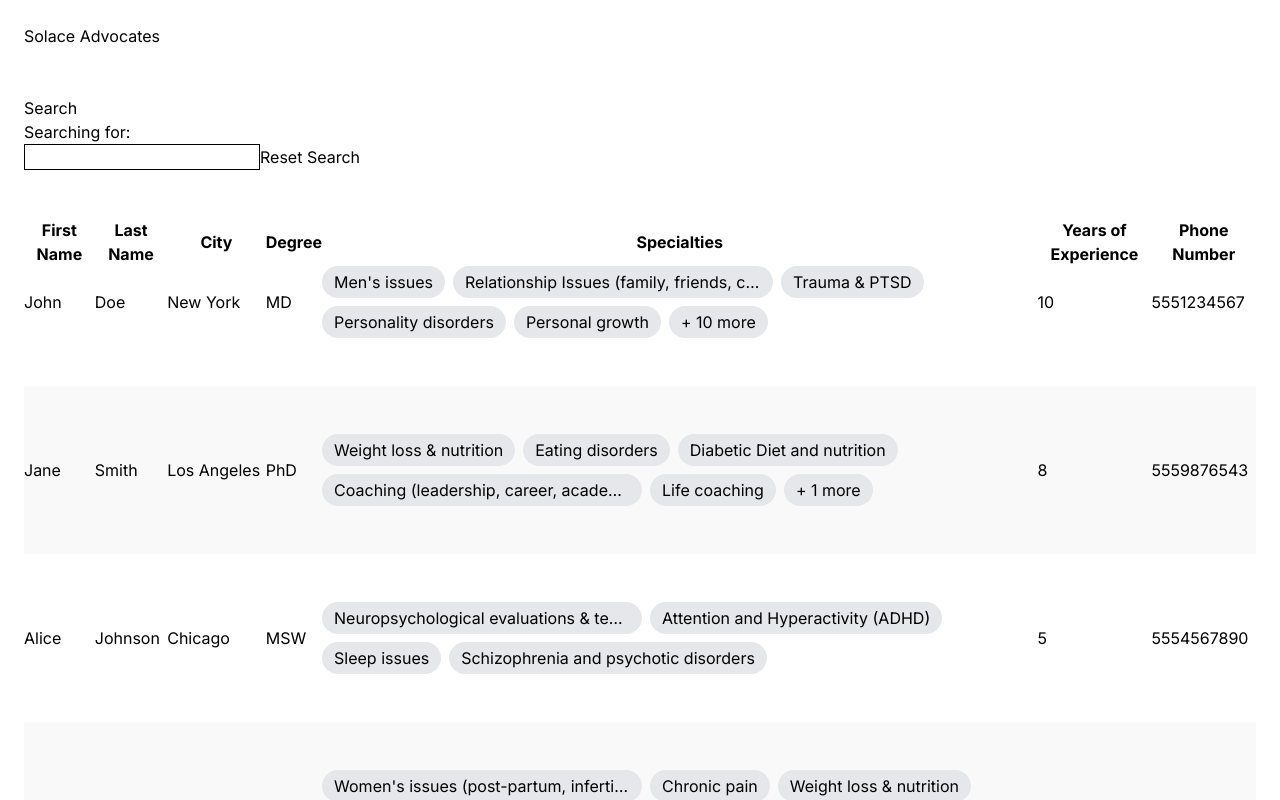
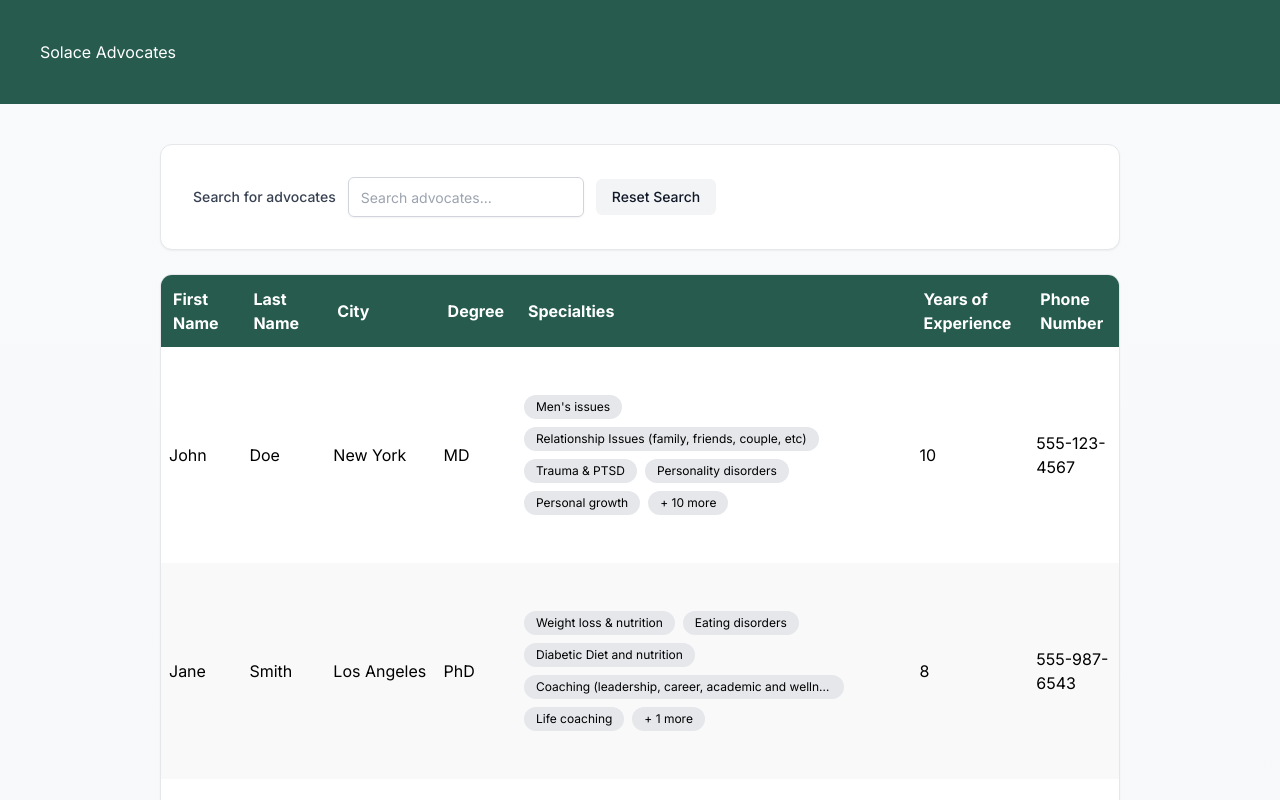
Before and after one commit to adrian-btw/solace-candidate-assignment-main, a Next.js app: page / in a window 1280 px wide. Shown: the top 800 px of the page. Built offline with nearby package versions, Linux system fonts and the light colour scheme.

Commit message:
Vibe-coded styling

```diff
--- a/src/app/components/AdvocateRow.tsx
+++ b/src/app/components/AdvocateRow.tsx
@@ -1,6 +1,7 @@
 import { Advocate } from "../types/advocate"
 import { AdvocateSpecialtiesCell } from "./AdvocateSpecialtiesCell"
 import { Badge } from "./common/Badge"
+import { PhoneNumber } from "./common/PhoneNumber"
 
 export interface AdvocateRowProps {
     advocate: Advocate
@@ -15,7 +16,7 @@ export const AdvocateRow = ({ advocate }: AdvocateRowProps) => {
             <td>{advocate.degree}</td>
             <td><AdvocateSpecialtiesCell specialties={advocate.specialties} maxDisplayed={5} /></td>
             <td>{advocate.yearsOfExperience}</td>
-            <td>{advocate.phoneNumber}</td>
+            <td><PhoneNumber number={advocate.phoneNumber} /></td>
         </>
     )
 }
--- a/src/app/components/common/Badge.tsx
+++ b/src/app/components/common/Badge.tsx
@@ -4,5 +4,5 @@ export interface BadgeProps {
 }
 
 export const Badge = ({ content, truncate = false }: BadgeProps) => {
-    return <span className={`rounded-full bg-gray-200 px-3 py-1${truncate ? ' truncate max-w-xs' : ''}`}>{content}</span>
+    return <span className={`rounded-full bg-gray-200 px-3 py-1 text-xs${truncate ? ' truncate max-w-xs' : ''}`}>{content}</span>
 }
--- /dev/null
+++ b/src/app/components/common/Button.tsx
@@ -0,0 +1,63 @@
+import { ButtonHTMLAttributes, ReactNode } from "react";
+
+type Variant = "primary" | "secondary" | "outline" | "ghost";
+type Size = "sm" | "md" | "lg";
+
+export interface ButtonProps extends ButtonHTMLAttributes<HTMLButtonElement> {
+  variant?: Variant;
+  size?: Size;
+  fullWidth?: boolean;
+  leadingIcon?: ReactNode;
+  trailingIcon?: ReactNode;
+}
+
+const baseClasses =
+  "inline-flex items-center justify-center rounded-md font-medium focus:outline-none focus-visible:ring-2 focus-visible:ring-offset-2 transition-colors disabled:opacity-50 disabled:cursor-not-allowed";
+
+const variantClasses: Record<Variant, string> = {
+  primary:
+    "bg-emerald-600 text-white hover:bg-emerald-700 focus-visible:ring-emerald-600",
+  secondary:
+    "bg-gray-100 text-gray-900 hover:bg-gray-200 focus-visible:ring-gray-400",
+  outline:
+    "border border-gray-300 bg-white text-gray-900 hover:bg-gray-50 focus-visible:ring-gray-400",
+  ghost: "bg-transparent text-emerald-700 hover:bg-emerald-50 focus-visible:ring-emerald-600",
+};
+
+const sizeClasses: Record<Size, string> = {
+  sm: "px-3 py-1.5 text-sm",
+  md: "px-4 py-2 text-sm",
+  lg: "px-5 py-3 text-base",
+};
+
+export const Button = ({
+  variant = "primary",
+  size = "md",
+  fullWidth = false,
+  leadingIcon,
+  trailingIcon,
+  className = "",
+  children,
+  ...props
+}: ButtonProps) => {
+  const width = fullWidth ? "w-full" : "";
+  const gap = leadingIcon || trailingIcon ? "gap-2" : "";
+  const classes = [
+    baseClasses,
+    variantClasses[variant],
+    sizeClasses[size],
+    width,
+    gap,
+    className,
+  ]
+    .filter(Boolean)
+    .join(" ");
+
+  return (
+    <button className={classes} {...props}>
+      {leadingIcon}
+      {children}
+      {trailingIcon}
+    </button>
+  );
+};
--- /dev/null
+++ b/src/app/components/common/Input.tsx
@@ -0,0 +1,73 @@
+import { forwardRef, InputHTMLAttributes, ReactNode } from "react";
+
+type Size = "sm" | "md" | "lg";
+
+export interface InputProps extends InputHTMLAttributes<HTMLInputElement> {
+  size?: Size;
+  fullWidth?: boolean;
+  leadingIcon?: ReactNode;
+  trailingIcon?: ReactNode;
+  error?: string;
+}
+
+const sizeClasses: Record<Size, string> = {
+  sm: "h-8 text-sm",
+  md: "h-10 text-sm",
+  lg: "h-11 text-base",
+};
+
+export const Input = forwardRef<HTMLInputElement, InputProps>(
+  (
+    {
+      size = "md",
+      fullWidth = false,
+      leadingIcon,
+      trailingIcon,
+      className = "",
+      error,
+      ...props
+    },
+    ref
+  ) => {
+    const width = fullWidth ? "w-full" : "";
+    const hasLeading = Boolean(leadingIcon);
+    const hasTrailing = Boolean(trailingIcon);
+
+    const base = [
+      "block rounded-md border bg-white text-gray-900 placeholder-gray-400 shadow-sm",
+      "border-gray-300 focus:outline-none focus:ring-2 focus:ring-emerald-600 focus:border-emerald-600",
+      "disabled:bg-gray-100 disabled:text-gray-500 disabled:border-gray-200",
+      sizeClasses[size],
+      width,
+      hasLeading ? "pl-10" : "px-3",
+      hasTrailing ? "pr-10" : hasLeading ? "" : "",
+      error ? "border-red-500 focus:ring-red-600 focus:border-red-600" : "",
+      className,
+    ]
+      .filter(Boolean)
+      .join(" ");
+
+    return (
+      <div className={width ? width : undefined}>
+        <div className="relative">
+          {hasLeading ? (
+            <span className="pointer-events-none absolute inset-y-0 left-0 flex items-center pl-3 text-gray-400">
+              {leadingIcon}
+            </span>
+          ) : null}
+          <input ref={ref} className={base} {...props} />
+          {hasTrailing ? (
+            <span className="pointer-events-none absolute inset-y-0 right-0 flex items-center pr-3 text-gray-400">
+              {trailingIcon}
+            </span>
+          ) : null}
+        </div>
+        {error ? (
+          <p className="mt-1 text-sm text-red-600">{error}</p>
+        ) : null}
+      </div>
+    );
+  }
+);
+
+Input.displayName = "Input";
--- /dev/null
+++ b/src/app/components/common/Page.tsx
@@ -0,0 +1,23 @@
+import { HTMLAttributes } from "react";
+
+export interface PageProps extends HTMLAttributes<HTMLDivElement> {}
+
+export const Page = ({ className = "", children, ...props }: PageProps) => {
+  const classes = [
+    // Constrain width and center
+    "max-w-5xl mx-auto",
+    // Horizontal page padding
+    "px-4 sm:px-6 md:px-8",
+    // Vertical page padding
+    "py-6 sm:py-8 md:py-10",
+    className,
+  ]
+    .filter(Boolean)
+    .join(" ");
+
+  return (
+    <div className={classes} {...props}>
+      {children}
+    </div>
+  );
+};
--- /dev/null
+++ b/src/app/components/common/Panel.tsx
@@ -0,0 +1,19 @@
+import { HTMLAttributes } from "react";
+
+export interface PanelProps extends HTMLAttributes<HTMLDivElement> {}
+
+export const Panel = ({ className = "", children, ...props }: PanelProps) => {
+  const classes = [
+    "bg-white rounded-xl shadow-sm border border-gray-200 overflow-hidden",
+    "p-4 sm:p-6 md:p-8",
+    className,
+  ]
+    .filter(Boolean)
+    .join(" ");
+
+  return (
+    <div className={classes} {...props}>
+      {children}
+    </div>
+  );
+};
--- /dev/null
+++ b/src/app/components/common/PhoneNumber.tsx
@@ -0,0 +1,16 @@
+export interface PhoneNumberProps {
+  number: string | number;
+  className?: string;
+}
+
+export const PhoneNumber = ({ number, className = "" }: PhoneNumberProps) => {
+  const raw = String(number);
+  const digits = raw.replace(/\D/g, "");
+
+  const formatted =
+    digits.length === 10
+      ? `${digits.slice(0, 3)}-${digits.slice(3, 6)}-${digits.slice(6)}`
+      : raw;
+
+  return <span className={className}>{formatted}</span>;
+};
--- a/src/app/globals.css
+++ b/src/app/globals.css
@@ -2,24 +2,30 @@
 @tailwind components;
 @tailwind utilities;
 
+main {
+  margin: 0 !important;
+}
+
+.site-header {
+  background-color: #265b4e;
+  padding: 40px;
+  color: white;
+}
+
 .my-table td,
 .my-table th {
-  padding: 48px 0;
+  padding: 48px 8px;
 }
 
-/* First row: remove top padding */
-.my-table tr:first-child td,
-.my-table tr:first-child th {
-  padding-top: 0;
+/* Table header styling */
+.my-table thead th {
+  background-color: #265b4e; /* dark green */
+  color: #ffffff; /* light text */
+  padding: 12px 12px; /* tighter padding for header */
+  text-align: left;
 }
 
-/* Last row: remove bottom padding */
-.my-table tr:last-child td,
-.my-table tr:last-child th {
-  padding-bottom: 0;
-}
-
-/* Stripe every other row */
-.my-table tr:nth-child(even) {
+/* Stripe every other body row */
+.my-table tbody tr:nth-child(even) {
   background-color: #f9f9f9; /* light gray */
 }
--- a/src/app/layout.tsx
+++ b/src/app/layout.tsx
@@ -16,7 +16,11 @@ export default function RootLayout({
 }>) {
   return (
     <html lang="en">
-      <body className={inter.className}>{children}</body>
+      <body
+        className={`${inter.className} bg-gradient-to-b from-gray-50 to-gray-100 min-h-screen`}
+      >
+        {children}
+      </body>
     </html>
   );
 }
--- a/src/app/page.tsx
+++ b/src/app/page.tsx
@@ -5,6 +5,10 @@ import { useAdvocates } from "./hooks/useAdvocates";
 import { filterAdvocates } from "./utils/filterAdvocates";
 import { AdvocateRow } from "./components/AdvocateRow";
 import { AdvocateHeaderRow } from "./components/AdvocateHeaderRow";
+import { Button } from "./components/common/Button";
+import { Input } from "./components/common/Input";
+import { Panel } from "./components/common/Panel";
+import { Page } from "./components/common/Page";
 
 export default function Home() {
   const advocates = useAdvocates();
@@ -20,21 +24,28 @@ export default function Home() {
   };
 
   return (
-    <main style={{ margin: "24px" }}>
-      <h1>Solace Advocates</h1>
-      <br />
-      <br />
-      <div>
-        <p>Search</p>
-        <p>
-          Searching for: <span id="search-term">{searchTerm}</span>
-        </p>
-        <input style={{ border: "1px solid black" }} value={searchTerm} onChange={onChangeSearch} />
-        <button onClick={onResetSearch}>Reset Search</button>
-      </div>
-      <br />
-      <br />
-      <table className="my-table">
+    <main>
+      <h1 className="site-header">Solace Advocates</h1>
+      <Page className="space-y-6">
+        <Panel className="flex flex-wrap items-center gap-3">
+          <label htmlFor="search" className="text-sm font-medium text-gray-700 whitespace-nowrap">
+            Search for advocates
+          </label>
+          <Input
+            id="search"
+            value={searchTerm}
+            onChange={onChangeSearch}
+            placeholder="Search advocates..."
+            aria-label="Search for advocates"
+            className="max-w-xs"
+          />
+          <Button variant="secondary" onClick={onResetSearch} type="button">
+            Reset Search
+          </Button>
+        </Panel>
+        <Panel id="panel">
+          <div className="-m-4 sm:-m-6 md:-m-8">
+            <table className="my-table w-full">
             <thead>
               <tr>
                 <AdvocateHeaderRow />
@@ -50,6 +61,9 @@ export default function Home() {
               })}
             </tbody>
             </table>
+          </div>
+        </Panel>
+      </Page>
     </main>
   );
 }
```
Lines whose indentation alone changed are shown as unchanged.
